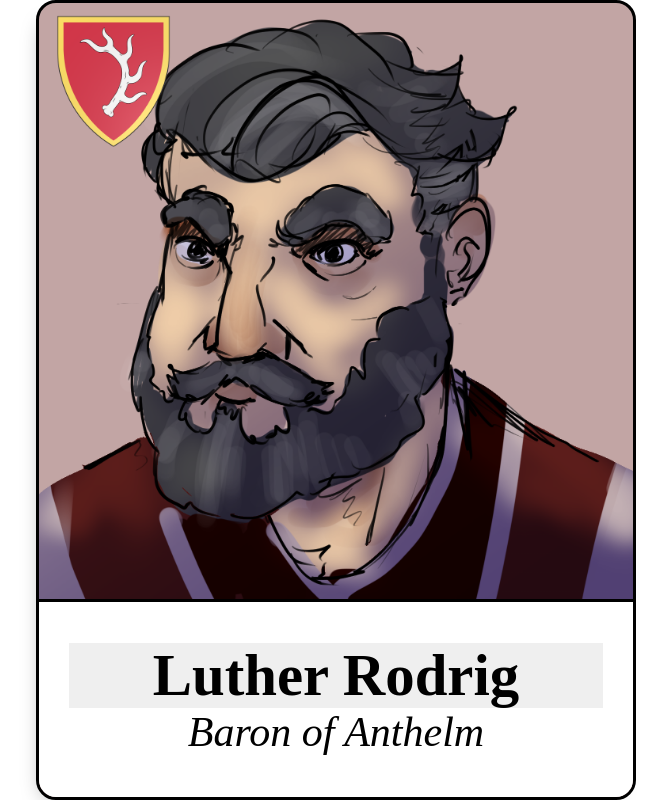
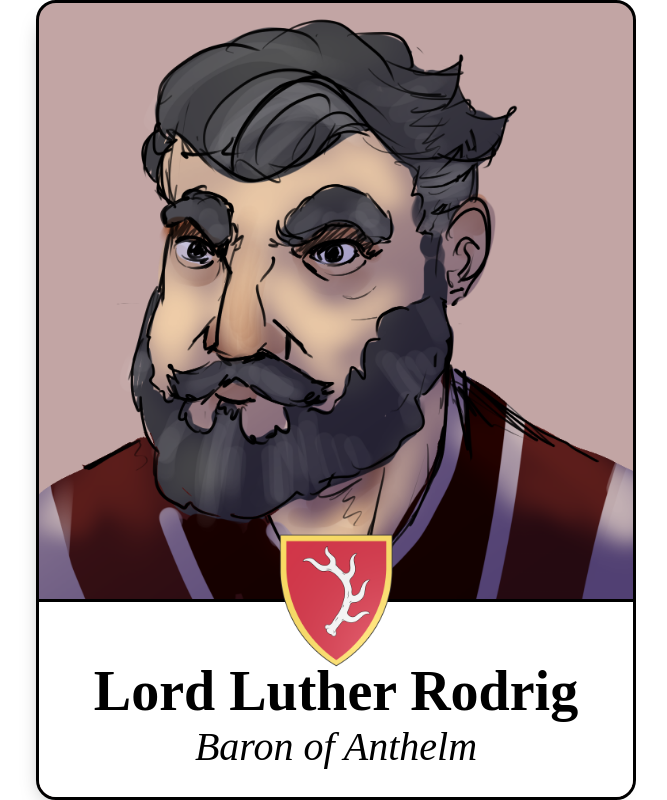
Before and after one commit to chesterblack/npcNobleCardGenerator, a Next.js app in the folder app/: page / in a window 1280 px wide. Shown: the whole page, without its empty margins (304-971 px from the left). Built offline with nearby package versions, Linux system fonts and the light colour scheme; a web font is replaced by a local one.

Commit message:
Replaced select/options with custom divs

```diff
--- a/app/src/components/NameCard.jsx
+++ b/app/src/components/NameCard.jsx
@@ -9,7 +9,7 @@ export default function NameCard({ npc, house, npcName, setNpcName }) {
 				setNpcName={setNpcName}
 			/>
 			<div className="title">
-				{npc.title} of {house.name}
+				{npc.rank} of {house.name}
 			</div>
 		</div>
 	);
--- /dev/null
+++ b/app/src/components/NpcMenu.jsx
@@ -0,0 +1,27 @@
+import { npcs } from '@/lib/data';
+
+export default function NpcMenu({ setNpcName, menuOpen, setMenuOpen }) {
+	let options = [];
+
+	function handleClick(key) {
+		setNpcName(key);
+		setMenuOpen(false);
+	}
+
+	for (const [key, npc] of Object.entries(npcs)) {
+		options.push(
+			<div
+				className="option"
+				onClick={() => {
+					handleClick(key);
+				}}
+			>
+				{npc.name}
+			</div>
+		);
+	}
+
+	return (
+		<div className={`npc-menu ${menuOpen ? 'open' : ''}`}>{options}</div>
+	);
+}
--- a/app/src/components/Selector.jsx
+++ b/app/src/components/Selector.jsx
@@ -1,26 +1,27 @@
-import { useRouter } from 'next/router';
 import { npcs } from '@/lib/data';
+import { useState } from 'react';
+import NpcMenu from './NpcMenu';
 
 export default function Selector({ npcName, setNpcName }) {
-	const router = useRouter();
-	let options = [];
-
-	for (const [key, npc] of Object.entries(npcs)) {
-		options.push(
-			<option value={key} selected={npcName === key}>
-				{npc.name}
-			</option>
-		);
-	}
+	const [menuOpen, setMenuOpen] = useState(false);
+	const npc = npcs[npcName];
 
 	return (
-		<select
-			onChange={(e) => {
-				setNpcName(e.target.value);
-			}}
-			className="name"
-		>
-			{options}
-		</select>
+		<div className="selector">
+			<div
+				className="name"
+				onClick={() => {
+					setMenuOpen(!menuOpen);
+				}}
+			>
+				{`${npc.title} ${npc.name}`}
+				{npc.nee ? <span className="nee">née {npc.nee}</span> : ''}
+			</div>
+			<NpcMenu
+				setNpcName={setNpcName}
+				menuOpen={menuOpen}
+				setMenuOpen={setMenuOpen}
+			/>
+		</div>
 	);
 }
--- a/app/src/lib/data.js
+++ b/app/src/lib/data.js
@@ -1,28 +1,39 @@
 const npcs = {
 	luther_rodrig: {
 		name: 'Luther Rodrig',
-		title: 'Baron',
+		rank: 'Baron',
+		title: 'Lord',
 		house: 'anthelm',
 		portrait: '/images/portraits/Rodrig.png',
 	},
+	alrys_rodrig: {
+		name: 'Alrys Rodrig',
+		nee: 'Porenn',
+		rank: 'Baroness',
+		title: 'Lady',
+		house: 'anthelm',
+		portrait: '/images/portraits/Alrys.png',
+	},
 	yorrick_rodrig: {
 		name: 'Yorrick Rodrig',
-		title: 'Vassal',
+		rank: 'Vassal',
+		title: 'Sir',
 		house: 'anthelm',
 		portrait: '/images/portraits/Yorrick.png',
 	},
 	elham_porenn: {
 		name: 'Elham Porenn',
-		title: 'Count',
+		rank: 'Count',
+		title: 'Lord',
 		house: 'drasnia',
 		portrait: '/images/portraits/Porenn.png',
 	},
-	alrys_rodrig: {
-		name: 'Alrys Rodrig',
-		nee: 'Porenn',
-		title: 'Baronness',
-		house: 'anthelm',
-		portrait: '/images/portraits/Alrys.png',
+	wendel_arthas: {
+		name: 'Wendel Arthas',
+		rank: 'Count',
+		title: 'Lord',
+		house: 'ilnoria',
+		portrait: '/images/portraits/Arthas.png',
 	},
 };
 
@@ -37,6 +48,11 @@ const houses = {
 		color: '#8AB1A1',
 		arms: '/images/arms/Barony_of_Drascoris.png',
 	},
+	ilnoria: {
+		name: 'Ilnoria',
+		color: '#D0C49B',
+		arms: '/images/arms/Barony_of_Ilfin.png',
+	},
 };
 
 export { npcs, houses };
--- a/app/src/styles/globals.css
+++ b/app/src/styles/globals.css
@@ -2,7 +2,7 @@
 
 :root {
     --house-color: #ffffff;
-    font-size: 42px;
+    font-size: 40px;
     --card-width: 300px;
 }
 
@@ -46,11 +46,19 @@ main {
     border: 3px solid #000000;
 }
 
-.arms {
+/* .arms {
     position: absolute;
     top: -5px;
     left: 0;
     max-width: 25%;
+} */
+
+.arms {
+    position: absolute;
+    left: 50%;
+    bottom: 25%;
+    max-width: 25%;
+    transform: translate(-50%, 50%);
 }
 
 .name-card {
@@ -61,7 +69,7 @@ main {
     width: 100%;
     min-height: 25%;
     text-align: center;
-    padding: 30px;
+    padding: 50px 30px 20px;
     display: flex;
     align-items: center;
     justify-content: center;
@@ -71,6 +79,11 @@ main {
 .name {
     font-size: 1.4rem;
     font-weight: bold;
+    cursor: pointer;
+}
+
+.name:hover {
+    color: #000000b7;
 }
 
 .title {
@@ -78,27 +91,45 @@ main {
     font-style: italic;
 }
 
-select {
-    appearance: none;
-    border: none;
-    padding: 0;
-    margin: 0;
+.npc-menu {
+    display: none;
+    flex-direction: column;
+    position: absolute;
+    background-color: #ffffff;
+    top: 0;
+    left: 0;
     width: 100%;
-    font-family: inherit;
-    font-size: inherit;
-    cursor: pointer;
-    line-height: inherit;
-    text-align: inherit;
-    outline: none;
-    white-space: break-spaces;
+    height: 100%;
+    align-items: center;
+    padding-top: 25px;
+    overflow-y: scroll;
 }
 
-select::-ms-expand {
-    display: none;
+.npc-menu.open {
+    display: flex;
 }
 
-select:hover {
-    color: #000000a4;
+.option {
+    display: block;
+    width: 100%;
+    cursor: pointer;
+    padding: 5px 20px;
+}
+
+.option:hover {
+    background-color: #e2e2e2;
+}
+
+.nee {
+    font-size: 0.5rem;
+    display: block;
+    line-height: 0;
+    margin-bottom: 10px;
+    color: #0000008a;
+    font-weight: normal;
+    font-style: italic;
+    text-align: right;
+    margin-top: 5px;
 }
 
 @media screen and (max-width: 515px) {
```
